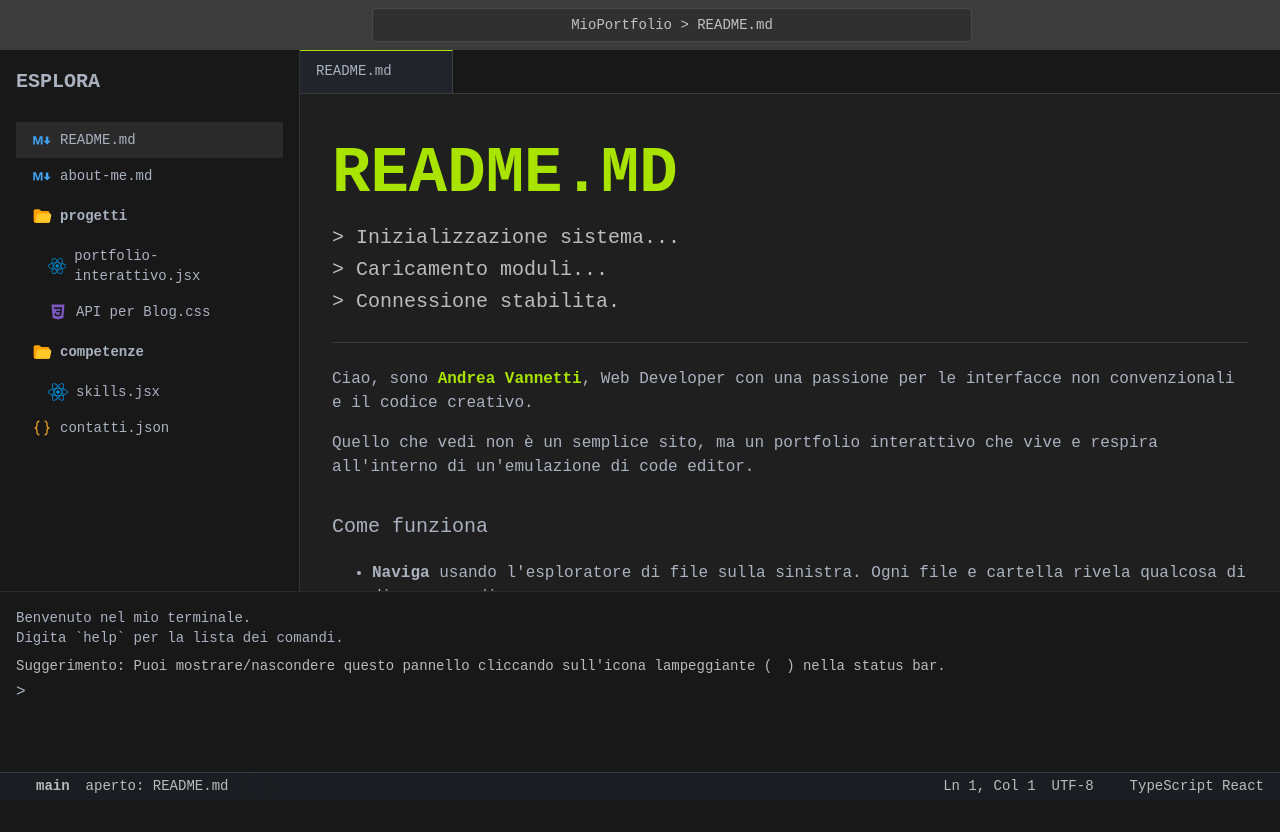
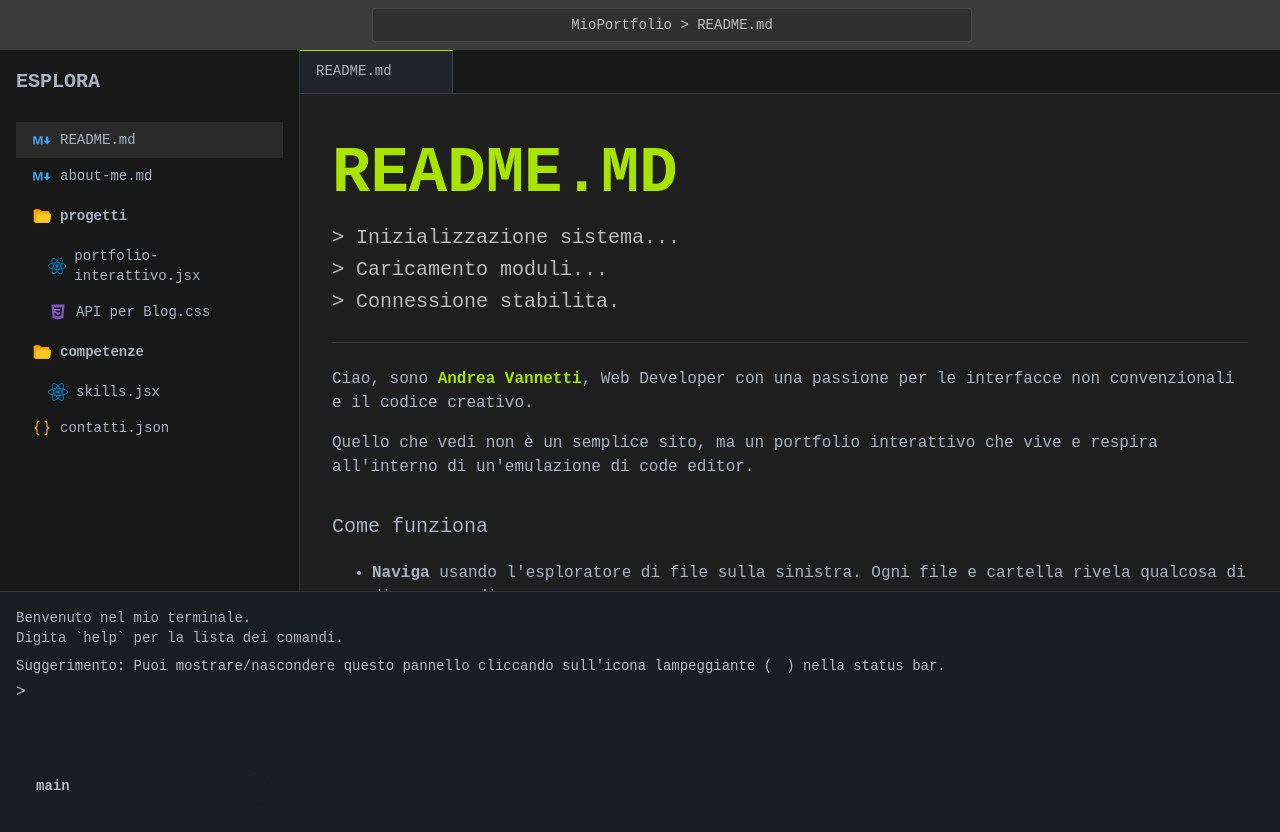
Before and after one commit to AndreaV89/MyPortfolio, a React (Vite) app: page / in a window 1280 px wide. Shown: the top 832 px of the page. Built offline with nearby package versions, Linux system fonts and the light colour scheme; some icons are missing.

Commit message:
terminal

```diff
--- a/package.json
+++ b/package.json
@@ -14,9 +14,11 @@
     "@emotion/styled": "^11.14.1",
     "@mui/icons-material": "^7.2.0",
     "@mui/material": "^7.2.0",
+    "@types/react-resizable": "^3.0.8",
     "react": "^19.1.0",
     "react-dom": "^19.1.0",
     "react-icons": "^5.5.0",
+    "react-resizable": "^3.0.5",
     "react-router-dom": "^7.7.1"
   },
   "devDependencies": {
--- a/src/components/Terminal.tsx
+++ b/src/components/Terminal.tsx
@@ -78,6 +78,7 @@ export default function Terminal({ onOpenFile }: TerminalProps) {
   ]);
   const [input, setInput] = useState("");
   const endOfHistoryRef = useRef<null | HTMLDivElement>(null);
+  const inputRef = useRef<null | HTMLInputElement>(null);
 
   const executeCommand = (fullInput: string) => {
     const [command, ...args] = fullInput.toLowerCase().split(" ");
@@ -137,20 +138,28 @@ export default function Terminal({ onOpenFile }: TerminalProps) {
   };
 
   useEffect(() => {
-    /* ... come prima ... */
+    endOfHistoryRef.current?.scrollIntoView({ behavior: "smooth" });
   }, [history]);
+
+  // Funzione per mettere a fuoco l'input quando si clicca ovunque nel terminale
+  const focusInput = () => {
+    inputRef.current?.focus();
+  };
 
   return (
     <Box
       sx={{
         height: "250px",
-        backgroundColor: "#181818",
-        borderTop: "1px solid #2b2b2b",
+        position: "relative",
+        backgroundColor: "#1a1d21",
         p: 2,
         overflowY: "auto",
         fontFamily: "monospace",
+        borderTop: "1px solid rgba(255, 255, 255, 0.12)",
       }}
+      onClick={focusInput}
     >
+      <Box sx={{ flexGrow: 1, overflowY: "auto" }}>
         {history.map((line, index) => (
           <Typography
             key={index}
@@ -161,11 +170,13 @@ export default function Terminal({ onOpenFile }: TerminalProps) {
             {line}
           </Typography>
         ))}
+      </Box>
       <Box component="form" sx={{ display: "flex", alignItems: "center" }}>
         <Typography component="span" sx={{ mr: 1 }}>
           &gt;
         </Typography>
         <InputBase
+          inputRef={inputRef}
           fullWidth
           value={input}
           onChange={(e) => setInput(e.target.value)}
--- a/src/content/ContactContent.tsx
+++ b/src/content/ContactContent.tsx
@@ -1,5 +1,5 @@
 import { Box, Link } from "@mui/material";
-import { Punc, Comment, VarName } from "../components/SyntaxComponents"; // <-- Importiamo gli stili
+import { Punc, Comment, VarName, String } from "../components/SyntaxComponents"; // <-- Importiamo gli stili
 
 export default function AboutMeContent() {
   return (
--- a/src/content/PortfolioProjectContent.tsx
+++ b/src/content/PortfolioProjectContent.tsx
@@ -1,6 +1,7 @@
-import React, { useEffect } from "react";
+import React from "react";
 import { Typography, Box, Chip, Link } from "@mui/material";
 import {
+  String,
   Keyword,
   Punc,
   Comment,
@@ -26,10 +27,6 @@ export default function PortfolioProjectContent() {
     ],
     sourceCodeUrl: "https://github.com/tuo-username/tuo-repo", // URL Reale o segnaposto
   };
-
-  useEffect(() => {
-    console.log(portfolio.description);
-  }, []);
 
   return (
     <Box
```
Also changed, not shown: 1 other file (tests, documents, lock files or other folders). Lines whose indentation alone changed are shown as unchanged.
